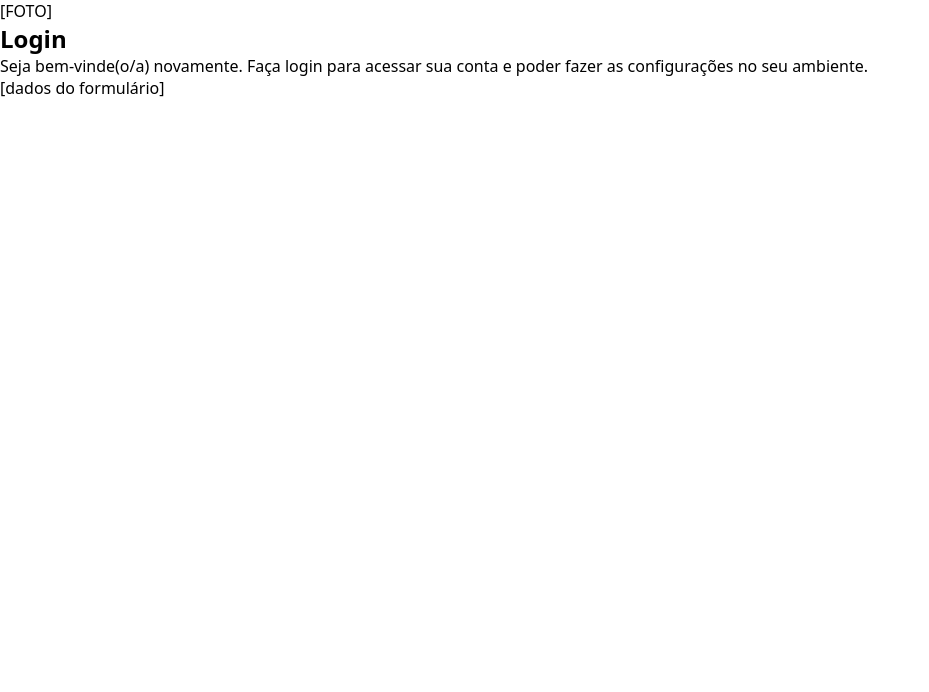
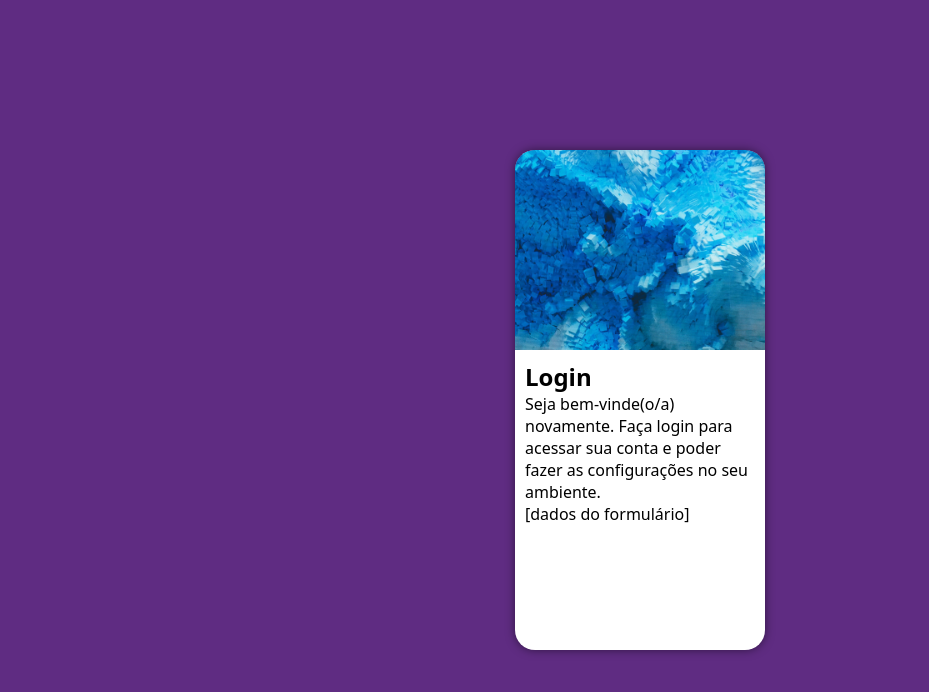
Before and after one commit to ironmanmark5/projeto-login, a plain HTML site: page index.html in a window 1280 px wide. Shown: the whole page, without its empty margins (0-929 px from the left). Drawn offline with Linux system fonts and the light colour scheme.

Commit message:
começou a lindesa

```diff
--- a/estilos/style.css
+++ b/estilos/style.css
@@ -13,3 +13,42 @@
     padding: 0px;
     box-sizing: border-box;
 }
+
+body, html {
+    background-color: #5f2c82;
+    height: 100vh;
+    width: 100vw;
+}
+
+main {
+    position: relative;
+    height: 100vh;
+    width: 100vw;
+}
+
+section#login {
+    position: absolute;
+    top: 50%;
+    left: 50%;
+    transform: translate(-50%, -50%);
+    overflow: hidden;
+
+    background-color: white;
+    width: 250px;
+    height: 500px;
+    border-radius: 20px;
+    box-shadow: 0px 0px 10px rgba(0, 0, 0, 0.5);
+}
+
+section#login > div#imagem {
+    display: block;
+    background: #5f2c82 url(../imagens/portrait-pintura.jpg) no-repeat;
+    background-size: cover;
+    background-position: left bottom;
+    height: 200px;
+}
+
+section#login > div#formulario {
+    display: block;
+    padding: 10px;
+}
--- a/index.html
+++ b/index.html
@@ -10,7 +10,7 @@
     <main>
         <section id="login">
             <div id="imagem">
-                [FOTO]
+                <!-- Aqui vai a imagem nas CSS -->
             </div>
             <div id="formulario">
                 <h1>Login</h1>
```
Also changed, not shown: imagens/portrait-pintura.jpg (added).
